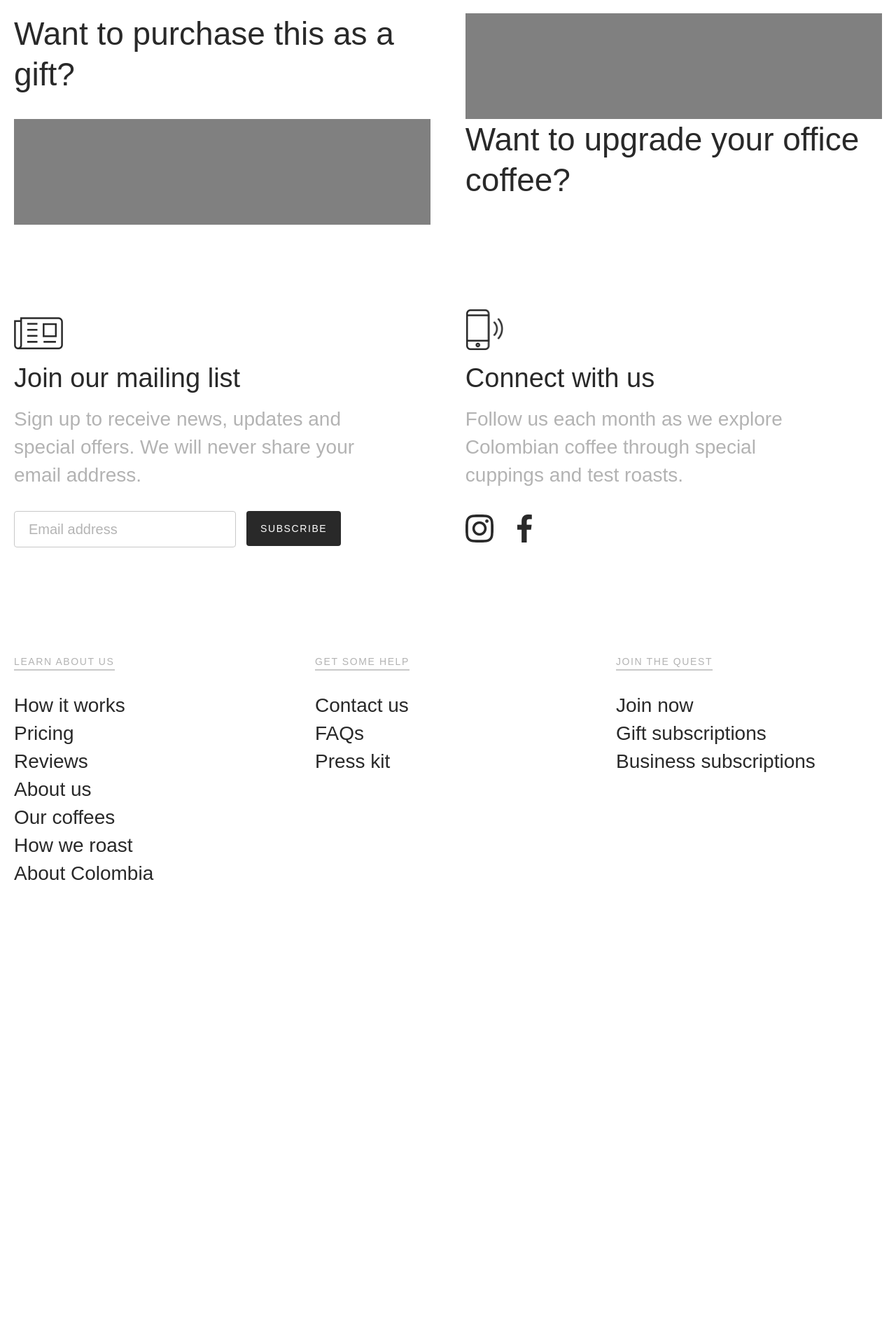
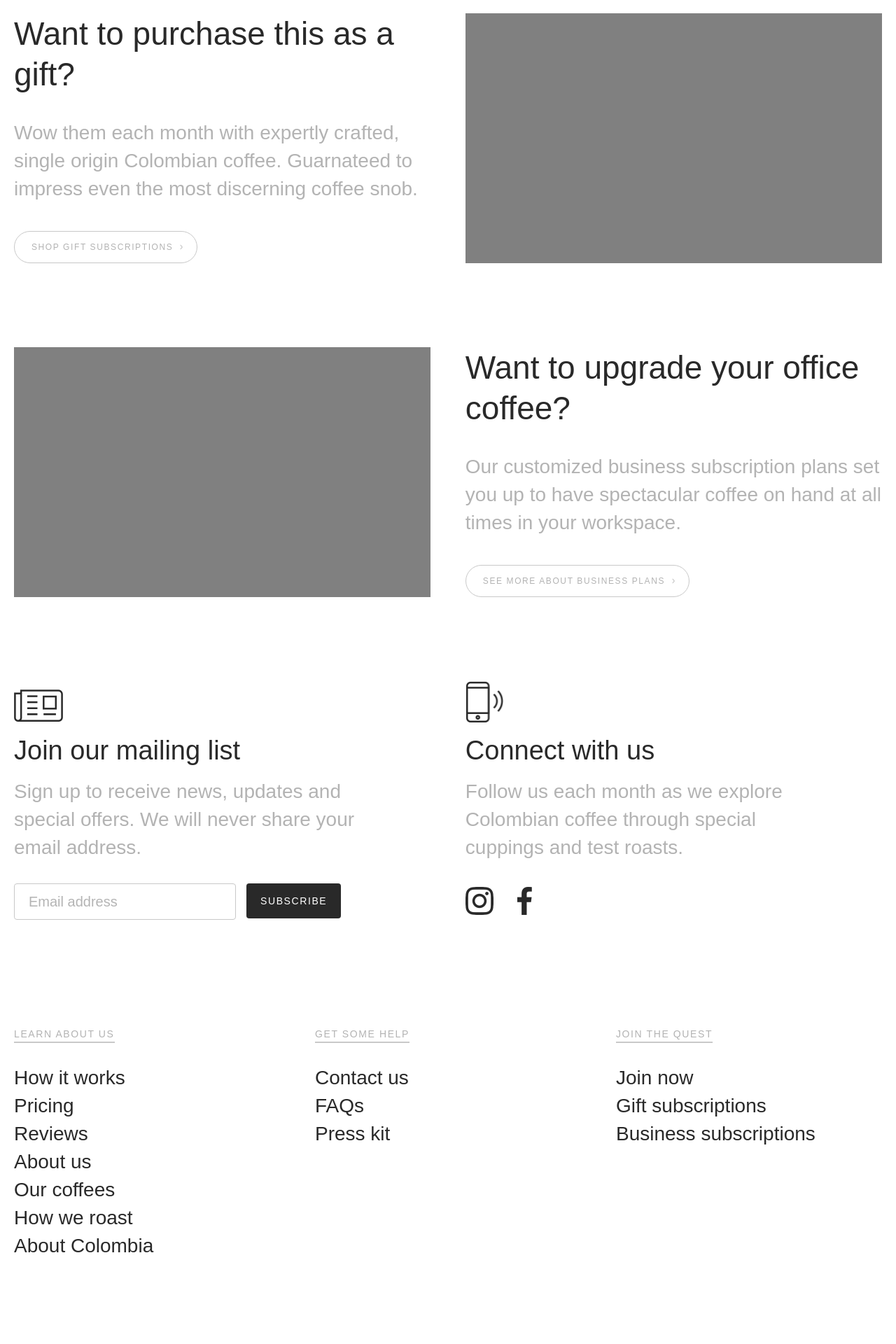
Before and after one commit to roryreiff/questcoffeeclub.com, a Jekyll site: the page built from pricing.md, in a window 1280 px wide. Shown: the part 891-2811 px from the top of the page at 70% size. Built offline with Jekyll 4.4.1, drawn with Linux system fonts in a browser that asks for light colours; some web fonts are replaced; comment, search, counter and statistics services are not loaded; before the commit the page ends 2279 px from its top, so only the background shows below that.

Commit message:
work on css

```diff
--- a/_scss/hero.scss
+++ b/_scss/hero.scss
@@ -45,6 +45,13 @@
     background-position: 50% 50%;
 }
 
+#hero-gift-subscriptions {
+    background: grey;
+    background-image: url(/assets/images/hero/hero-reviews@2x.jpg);
+    background-size: cover;
+    background-position: 50% 50%;
+}
+
 #hero-reviews {
     background: grey;
     background-image: url(/assets/images/hero/hero-reviews@2x.jpg);
--- a/pricing.md
+++ b/pricing.md
@@ -13,13 +13,18 @@ permalink: /pricing/
         <div class="expand">
             <div class="half">
                 <h3>Want to purchase this as a gift?</h3>
+                <p>Wow them each month with expertly crafted, single origin Colombian coffee. Guarnateed to impress even the most discerning coffee snob.</p>
+                <a href="/gift-subscriptions" class="button button-secondary-white button-with-arrow button-medium button-left">Shop Gift Subscriptions<span class="button-arrow"></span></a>
             </div>
             <div class="half" style="background-color: grey;"></div>
         </div>
+        <div class="spacer-120"></div>
         <div class="expand">
             <div class="half" style="background-color: grey;"></div>
             <div class="half">
                 <h3>Want to upgrade your office coffee?</h3>
+                <p>Our customized business subscription plans set you up to have spectacular coffee on hand at all times in your workspace.</p>
+                <a href="/business-subscriptions" class="button button-secondary-white button-with-arrow button-medium button-left">See more about business plans<span class="button-arrow"></span></a>
             </div>
         </div>
     </div>
```
Also changed, not shown: gift-subscriptions.md (+23 -1 lines).
